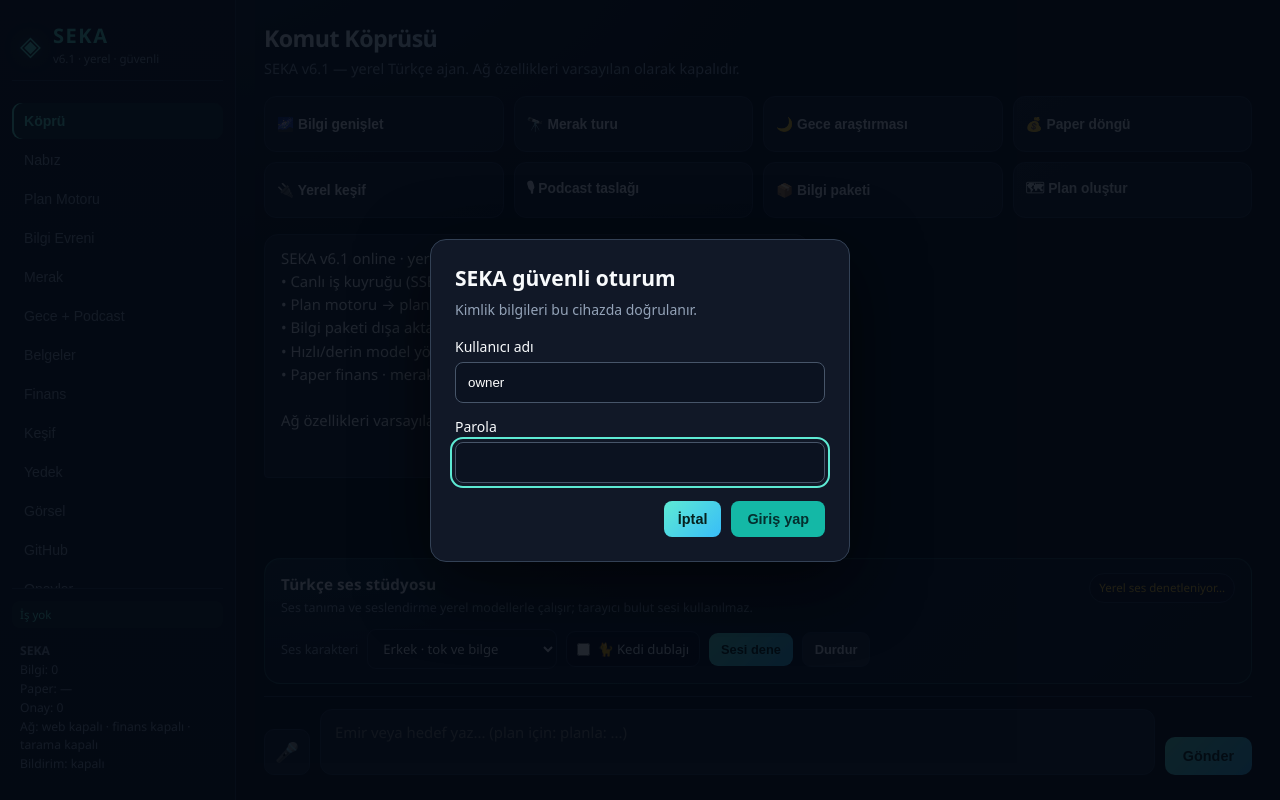
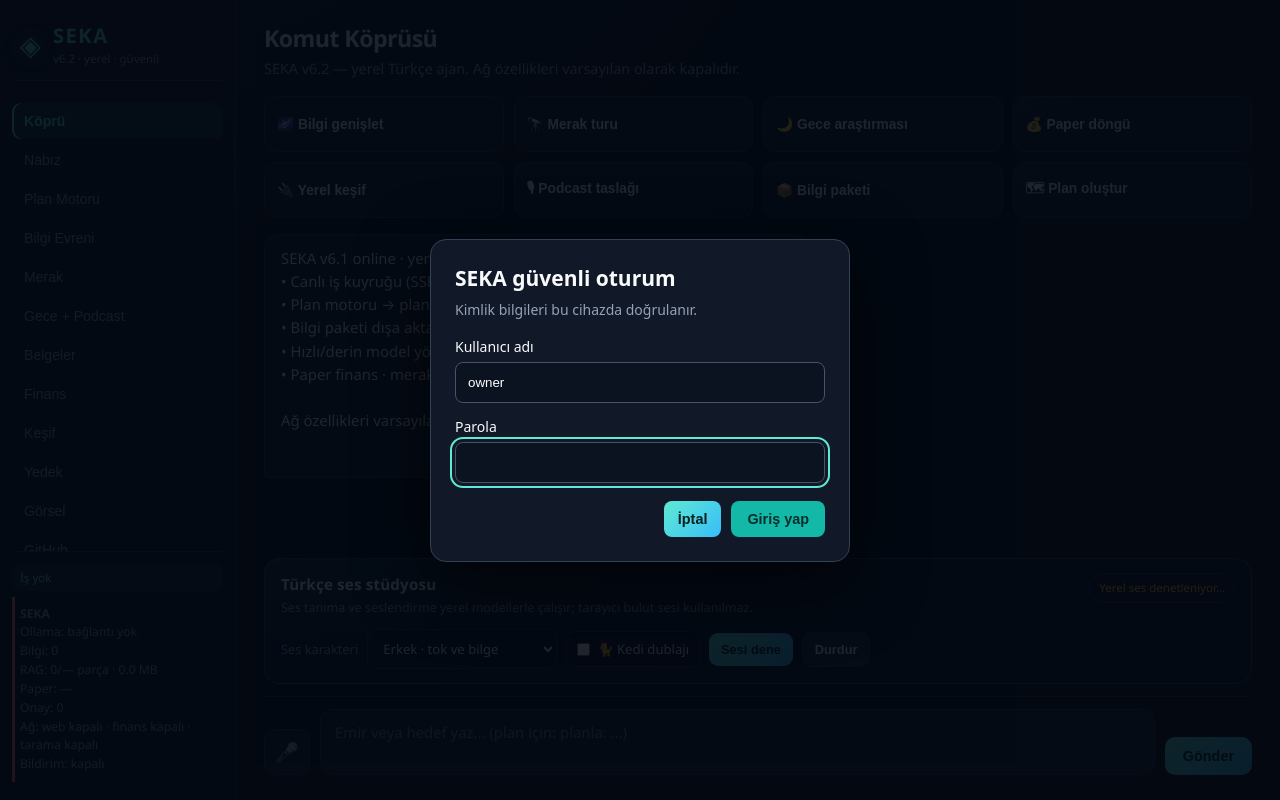
Before and after one commit to Nexora88/sentinel-agent, a FastAPI app: page / in a window 1280 px wide. Run offline with FastAPI, Linux system fonts and the light colour scheme.

Commit message:
Show Ollama degradation and bounded local memory in the SEKA dashboard

```diff
--- a/docker-compose.yml
+++ b/docker-compose.yml
@@ -20,6 +20,9 @@ services:
       - ALLOW_EXTERNAL_FINANCE_DATA=${ALLOW_EXTERNAL_FINANCE_DATA:-false}
       - ALLOW_SITE_SCANNING=${ALLOW_SITE_SCANNING:-false}
       - ALLOW_EXTERNAL_NOTIFICATIONS=${ALLOW_EXTERNAL_NOTIFICATIONS:-false}
+      - SEKA_RAG_MAX_DOCUMENTS=${SEKA_RAG_MAX_DOCUMENTS:-10000}
+      - SEKA_RAG_MAX_CHUNKS_PER_INGEST=${SEKA_RAG_MAX_CHUNKS_PER_INGEST:-500}
+      - SEKA_RAG_MAX_CHARS_PER_INGEST=${SEKA_RAG_MAX_CHARS_PER_INGEST:-1000000}
       - ANONYMIZED_TELEMETRY=False
       - CHROMA_TELEMETRY=False
       - LANGCHAIN_TRACING_V2=false
--- a/web/static/app.js
+++ b/web/static/app.js
@@ -944,13 +944,20 @@ async function loadStatus() {
     $("#status-text").textContent = JSON.stringify(data, null, 2);
     const u = data.universe || {};
     const f = data.finance || {};
+    const ollama = data.ollama || {};
+    const rag = data.rag || {};
+    const ollamaLabel = ollama.status === "online" ? "hazır" : ollama.status === "model_missing" ? "model eksik" : "bağlantı yok";
+    const diskMb = Number(rag.disk_bytes || 0) / (1024 * 1024);
     $("#quick-status").innerHTML = `
       <strong>SEKA ${data.version || ""}</strong><br>
+      Ollama: ${ollamaLabel}<br>
       Bilgi: ${u.total_pages || 0}<br>
+      RAG: ${rag.documents ?? 0}/${rag.max_documents ?? "—"} parça · ${diskMb.toFixed(1)} MB<br>
       Paper: ${f.equity ?? "—"}<br>
       Onay: ${data.pending_approvals || 0}<br>
       Ağ: ${data.privacy?.web_research ? "web açık" : "web kapalı"} · ${data.privacy?.external_finance_data ? "finans açık" : "finans kapalı"} · ${data.privacy?.site_scanning ? "tarama açık" : "tarama kapalı"}<br>
       Bildirim: ${data.privacy?.external_notifications ? "açık" : "kapalı"}`;
+    $("#quick-status").classList.toggle("is-degraded", ollama.status !== "online" || data.status === "degraded");
     renderJobs(data.jobs || []);
   } catch (e) {}
 }
--- a/web/static/style.css
+++ b/web/static/style.css
@@ -518,3 +518,5 @@ button:disabled { opacity: .55; cursor: not-allowed; }
 .approval-content-details summary { cursor: pointer; color: var(--accent); padding: 9px 11px; background: rgba(2, 6, 23, .35); font-size: .8rem; }
 .approval-preview { max-height: 360px; overflow: auto; white-space: pre; padding: 12px; font-size: .75rem; line-height: 1.45; color: #dbeafe; background: #060b14; }
 .audit-row { border-left: 3px solid var(--accent-2); }
+
+.quick-status.is-degraded { border-color: rgba(248, 113, 113, .5); box-shadow: inset 3px 0 0 var(--danger); }
--- a/web/templates/index.html
+++ b/web/templates/index.html
@@ -3,7 +3,7 @@
 <head>
   <meta charset="UTF-8" />
   <meta name="viewport" content="width=device-width, initial-scale=1.0" />
-  <title>SEKA v6.1 — Yerel Türkçe Ajan</title>
+  <title>SEKA v6.2 — Yerel Türkçe Ajan</title>
   <link rel="stylesheet" href="/static/style.css" />
 </head>
 <body>
@@ -13,7 +13,7 @@
         <span class="logo-icon">◈</span>
         <div class="logo-text">
           <span class="brand">SEKA</span>
-          <span class="tag">v6.1 · yerel · güvenli</span>
+          <span class="tag">v6.2 · yerel · güvenli</span>
         </div>
       </div>
       <nav>
@@ -42,7 +42,7 @@
       <section id="panel-bridge" class="panel active">
         <header class="panel-header">
           <h1>Komut Köprüsü</h1>
-          <p>SEKA v6.1 — yerel Türkçe ajan. Ağ özellikleri varsayılan olarak kapalıdır.</p>
+          <p>SEKA v6.2 — yerel Türkçe ajan. Ağ özellikleri varsayılan olarak kapalıdır.</p>
         </header>
         <div class="quick-grid">
           <button class="qcard" data-cmd="expand">🌌 Bilgi genişlet</button>
```
